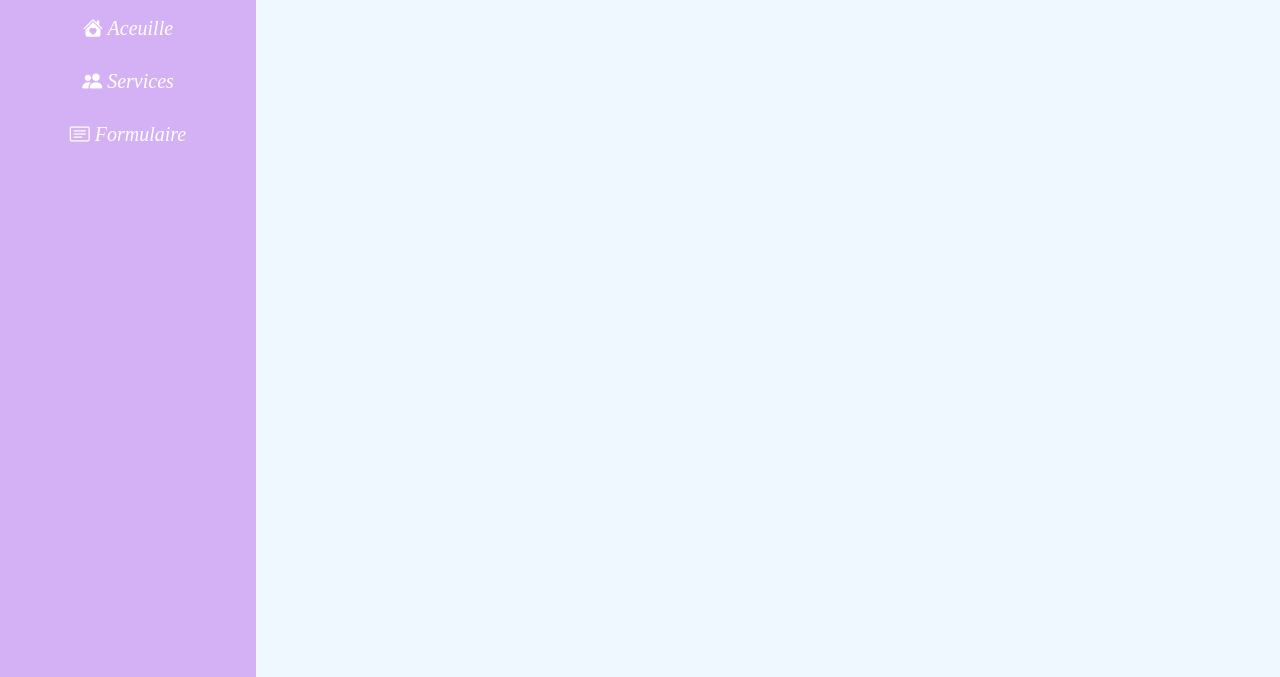
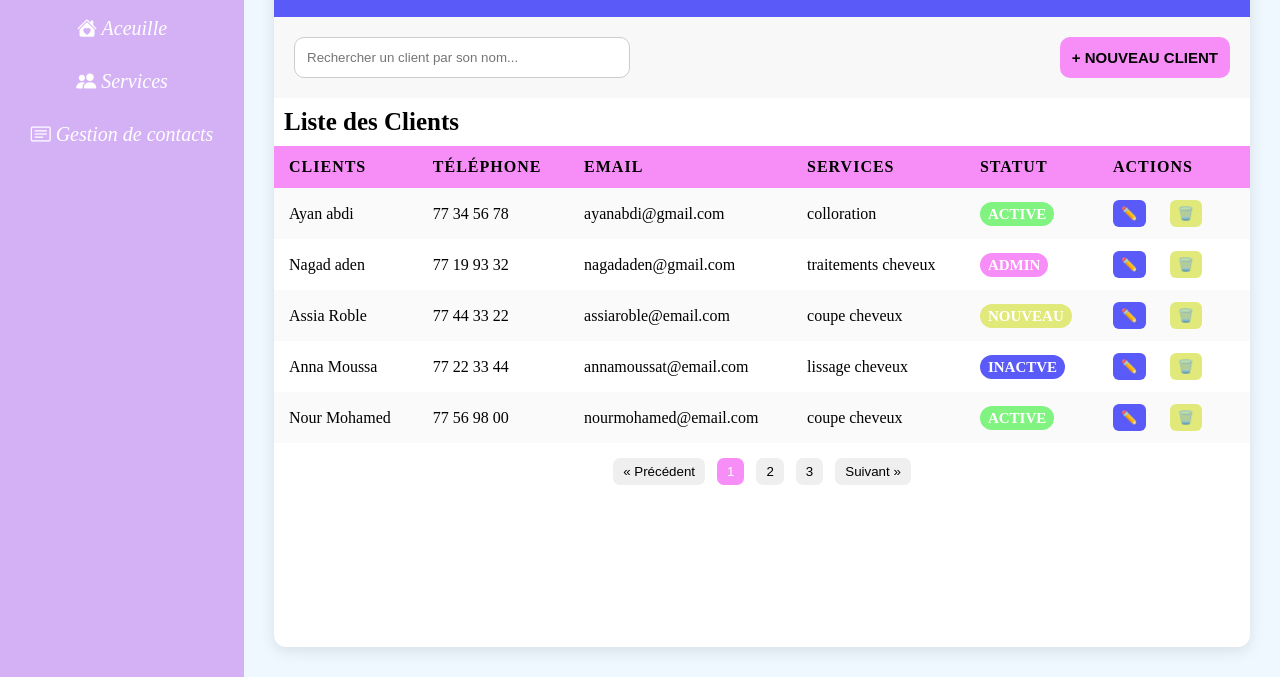
Before and after one commit to nagadbel/PROJET_2_tableau_bord, a plain HTML site: page contact.html in a window 1280 px wide. Shown: the part 123-800 px from the top of the page. Drawn offline with nearby package versions, Linux system fonts and the light colour scheme.

Commit message:
version final

```diff
--- a/contact.html
+++ b/contact.html
@@ -6,22 +6,125 @@
     <title>PROJET 2 TABLEAU DE BORD</title>
     <link rel="stylesheet" href="style.css" class="">
     <link rel="stylesheet" href="https://cdn.jsdelivr.net/npm/bootstrap-icons@1.13.1/font/bootstrap-icons.min.css">
+    <link rel="stylesheet" href="https://cdnjs.cloudflare.com/ajax/libs/font-awesome/6.4.0/css/all.min.css">
 </head>
 
 <body>
 
     <header>
-        <div class="logo">My salon</div>
+        <div class="logo">My Salon</div>
         <div class="menu">
-            <a href="./index.html"><i class="bi bi-house-heart-fill icone">   Aceuille</i></a>
-            <a href="./service.html"><i class="bi bi-people-fill icone">   Services</i></a>
-            <a href="./contact.html"><i class="bi bi-card-text icone">   Formulaire</i></a>
+            <a href="./index.html"><i class="bi bi-house-heart-fill icone"> Aceuille</i></a>
+            <a href="./service.html"><i class="bi bi-people-fill icone"> Services</i></a>
+            <a href="./contact.html"><i class="bi bi-card-text icone"> Gestion de contacts</i></a>
         </div>
     </header>
 
-     <div class="formulaire">
-        <h1>Partie pour Nagad</h1>
+    <div class="Bloc">
+
+        <div class="salon">
+            <div class="logos">My Salon</div><br>
+            <div>Gestion des Contacts Clients</div>
+        </div>
+
+        <div class="top">
+            <div class="recherche">
+                <input type="text" placeholder="Rechercher un client par son nom...">
+            </div>
+            <div class="butto">
+                <button class="btn_ajouter">+ Nouveau Client</button>
+            </div>
+        </div>
+
+        <!-- Tableaux -->
+        <table>
+            <div class="titre">
+                Liste des Clients
+            </div>
+            <div>
+                <tr>
+                    <th>Clients</th>
+                    <th>Téléphone</th>
+                    <th>Email</th>
+                    <th>Services</th>
+                    <th>Statut</th>
+                    <th>Actions</th>
+                </tr>
+            </div>
+
+
+            <div>
+                <tr>
+                    <td>Ayan abdi</td>
+                    <td>77 34 56 78</td>
+                    <td>ayanabdi@gmail.com</td>
+                    <td>colloration</td>
+                    <td><span class="statuactif">ACTIVE</span></td>
+                    <td class="actions">
+                        <button class="edit">✏️</button>
+                        <button class="delete">🗑️</button>
+                    </td>
+                </tr>
+                <tr>
+                    <td>Nagad aden</td>
+                    <td>77 19 93 32</td>
+                    <td>nagadaden@gmail.com</td>
+                    <td>traitements cheveux</td>
+                    <td><span class="statuadmin">ADMIN</span></td>
+                    <td class="actions">
+                        <button class="edit">✏️</button>
+                        <button class="delete">🗑️</button>
+                    </td>
+                </tr>
+                <tr>
+                    <td>Assia Roble</td>
+                    <td>77 44 33 22</td>
+                    <td>assiaroble@email.com</td>
+                    <td>coupe cheveux</td>
+                    <td><span class="statunouveau">NOUVEAU</span></td>
+                    <td class="actions">
+                        <button class="edit">✏️</button>
+                        <button class="delete">🗑️</button>
+                    </td>
+                </tr>
+                <tr>
+                    <td>Anna Moussa</td>
+                    <td>77 22 33 44</td>
+                    <td>annamoussat@email.com</td>
+                    <td>lissage cheveux</td>
+                    <td><span class="statuinactif">INACTVE</span></td>
+                    <td class="actions">
+                        <button class="edit">✏️</button>
+                        <button class="delete">🗑️</button>
+                    </td>
+                </tr>
+
+                <tr>
+                    <td>Nour Mohamed</td>
+                    <td>77 56 98 00</td>
+                    <td>nourmohamed@email.com</td>
+                    <td>coupe cheveux</td>
+                    <td><span class="statuactif">ACTIVE</span></td>
+                    <td class="actions">
+                        <button class="edit">✏️</button>
+                        <button class="delete">🗑️</button>
+                    </td>
+                </tr>
+            </div>
+        </table>
+
+
+        <div class="decor">
+            <button>« Précédent</button>
+            <button class="page">1</button>
+            <button>2</button>
+            <button>3</button>
+            <button>Suivant »</button>
+        </div>
     </div>
+
+
+
 
 
 
--- a/style.css
+++ b/style.css
@@ -1,27 +1,25 @@
-*{
-    margin:0px;
-    padding:0px;
-    font-style: italic;
+* {
+  margin: 0px;
+  padding: 0px;
 }
 
 /*/ Menu /*/
 
-body{
+body {
   background-color: aliceblue;
   width: 100%;
   display: flex;
 }
 
-header{
+header {
   display: flex;
   flex-direction: column;
   width: 20%;
   background-color: rgb(212, 177, 245);
   height: 100vh;
-
 }
 
-header .logo{
+header .logo {
   font-size: 35px;
   color: black;
   text-align: center;
@@ -33,39 +31,35 @@ header .logo{
   border-radius: 20px;
   background-color: white;
   transition: 0.5s;
-
 }
 
-header .logo:hover{
+header .logo:hover {
   transform: rotate(5deg);
   background-color: aliceblue;
-
 }
 
-header .menu{
+header .menu {
   display: flex;
   flex-direction: column;
   text-align: center;
   margin-top: 30px;
 }
 
-header a{
+header a {
   text-decoration: none;
   color: white;
   font-size: 20px;
   margin-bottom: 30px;
   transition: 0.5s;
-
 }
 
-header a:hover{
-    transform:scale(1.2);
+header a:hover {
+  transform: scale(1.2);
 }
-
 
 /*/ Partie pour ayan /*/
 
-#Homepage .first h1{
+#Homepage .first h1 {
   margin-left: 350px;
   margin-top: 20px;
   font-size: 50px;
@@ -75,18 +69,18 @@ header a:hover{
   border-radius: 20px;
 }
 
-#Homepage  h2{
+h2 {
   font-size: 30px;
   color: rgb(212, 177, 245);
   padding-left: 30px;
   margin-top: 30px;
-
+  margin-bottom: 20px;
 }
 
-.person{
+.person {
   display: grid;
-    grid-template-columns: repeat(2,1fr);
-    grid-template-rows: repeat(2,1fr);
+  grid-template-columns: repeat(2, 1fr);
+  grid-template-rows: repeat(2, 1fr);
   gap: 20px;
   background-color: white;
   padding: 30px;
@@ -95,12 +89,11 @@ header a:hover{
   border-radius: 20px;
 }
 
-.person h3{
+.person h3 {
   color: rgb(13, 66, 116);
   font-size: 30px;
   margin-top: 20px;
   margin-bottom: 10px;
-
 }
 
 span {
@@ -109,71 +102,208 @@ span {
   font-size: 50px;
 }
 
-.person img:hover{
+.person img:hover {
   transform: rotate(2deg);
 }
 
-.person1{
+.person1 {
   display: grid;
-    grid-template-columns: repeat(2,1fr);
+  grid-template-columns: repeat(2, 1fr);
   background-color: rgb(90, 90, 248);
   padding: 20px;
   border-radius: 20px;
 }
 
-.person2{
+.person2 {
   display: grid;
-    grid-template-columns: repeat(2,1fr);
+  grid-template-columns: repeat(2, 1fr);
   background-color: rgb(225, 233, 122);
   padding: 20px;
   border-radius: 20px;
   transition: 0.6s;
 }
 
-.person2:hover{
+.person2:hover {
   background-color: rgb(90, 90, 248);
-
 }
 
-.person3{
+.person3 {
   display: grid;
-    grid-template-columns: repeat(2,1fr);
+  grid-template-columns: repeat(2, 1fr);
   background-color: rgb(247, 142, 247);
   padding: 20px;
   border-radius: 20px;
   transition: 0.6s;
 }
-.person3:hover{
+.person3:hover {
   background-color: rgb(90, 90, 248);
-
 }
 
-.person4{
+.person4 {
   display: grid;
-    grid-template-columns: repeat(2,1fr);
+  grid-template-columns: repeat(2, 1fr);
   background-color: rgb(128, 243, 128);
   padding: 20px;
   border-radius: 20px;
   transition: 0.6s;
 }
-.person4:hover{
+.person4:hover {
   background-color: rgb(90, 90, 248);
-
 }
-
-
-
 
 /*/ Partie pour assia /*/
 
-.title h1{
+.title h1 {
   text-align: center;
-
 }
 
 /*/ Partie pour Nagad /*/
 
-.title h1{
+.Bloc {
+  background: white;
+  margin: 30px;
+  width: 80%;
+  border-radius: 12px;
+  box-shadow: 0 4px 15px rgba(0, 0, 0, 0.1);
+  overflow: hidden;
+}
+
+.salon {
+  display: flex;
+  flex-direction: column;
+  background: rgb(90, 90, 248);
+  color: white;
+  padding: 20px;
+}
+.logos {
+  font-size: 30px;
+  font-weight: bold;
+  color: rgb(225, 233, 122);
+}
+
+.top {
+  display: flex;
+  justify-content: space-between;
+  padding: 20px;
+  background: #f8f8f8;
+}
+.recherche input {
+  padding: 12px;
+  border: 1px solid #ccc;
+  border-radius: 10px;
+  width: 310px;
+}
+
+.titre {
+  font-size: 25px;
+  font-weight: bolder;
+  padding: 10px;
+}
+.butto button {
+  padding: 12px;
+  border: none;
+  border-radius: 10px;
+  margin-left: 8px;
+  cursor: pointer;
+}
+.btn_ajouter {
+  background: rgb(247, 142, 247);
+  color: rgb(2, 2, 2);
+  padding: 12px;
+  font-size: 15px;
+  font-weight: bolder;
+  text-transform: uppercase;
+}
+
+table {
+  width: 100%;
+  border-collapse: collapse;
+}
+th {
+  padding: 12px 15px;
+  text-align: left;
+  text-transform: uppercase;
+  font-weight: bolder;
+}
+td {
+  padding: 12px 15px;
+  text-align: left;
+}
+th {
+  background: rgb(247, 142, 247);
+  letter-spacing: 1px;
+}
+tr:nth-child(even) {
+  background: #fafafa;
+}
+
+.statuactif {
+  padding: 4px 8px;
+  border-radius: 20px;
+  color: white;
+  font-size: 15px;
+  background: rgb(128, 243, 128);
+  font-weight: bolder;
+}
+
+.statuinactif {
+  padding: 4px 8px;
+  border-radius: 20px;
+  color: white;
+  font-size: 15px;
+  background: rgb(90, 90, 248);
+  font-weight: bolder;
+}
+.statunouveau {
+  padding: 4px 8px;
+  border-radius: 20px;
+  color: white;
+  font-size: 15px;
+  background: rgb(225, 233, 122);
+  font-weight: bolder;
+}
+
+.statuadmin {
+  padding: 4px 8px;
+  border-radius: 20px;
+  color: white;
+  font-size: 15px;
+  background: rgb(247, 142, 247);
+  font-weight: bolder;
+}
+
+.actions button {
+  border: none;
+  padding: 6px 8px;
+  margin-right: 20px;
+  border-radius: 6px;
+  cursor: pointer;
+}
+.edit {
+  background: rgb(90, 90, 248);
+}
+.delete {
+  background: rgb(225, 233, 122);
+}
+
+.decor {
+  padding: 15px;
   text-align: center;
+}
+.decor button {
+  margin: 0 4px;
+  padding: 6px 10px;
+  border: none;
+  border-radius: 7px;
+  cursor: pointer;
+}
+.page {
+  background: rgb(247, 142, 247);
+  color: white;
+}
 
+@media (max-width: 764px) {
+  table {
+    flex-direction: column;
   }
+}
```
Also changed, not shown: index.html (+5 -3 lines). Lines whose indentation alone changed are shown as unchanged.
